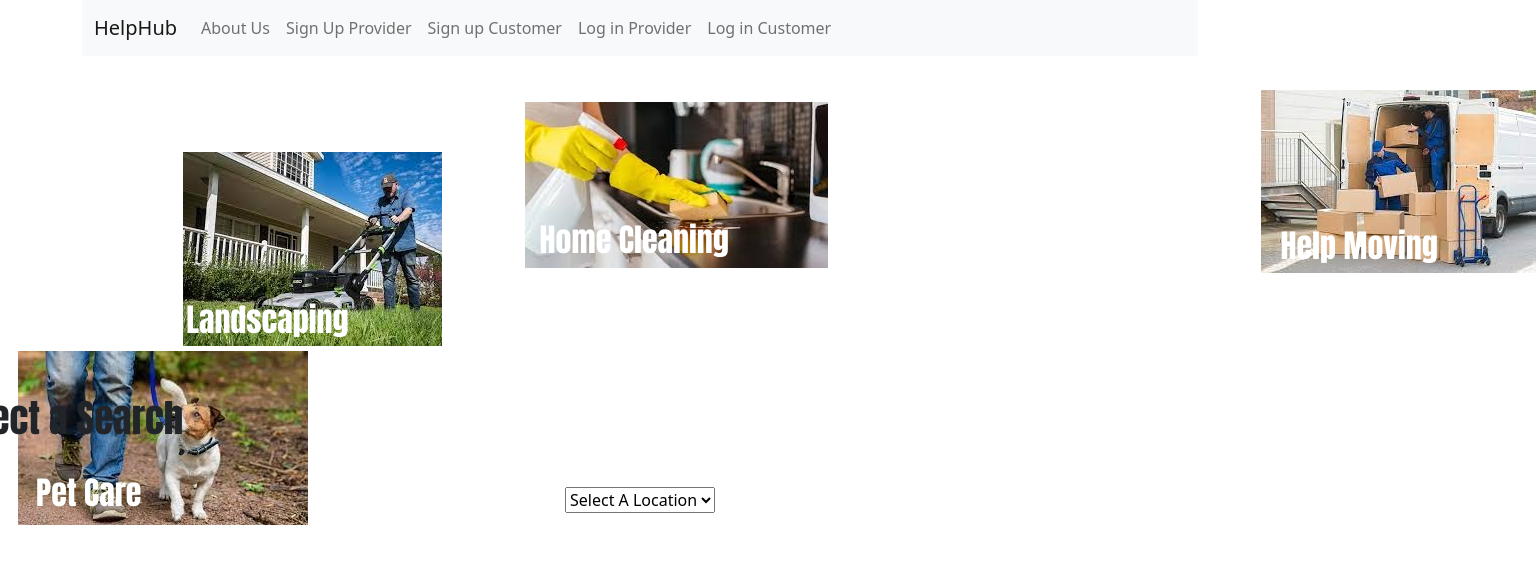
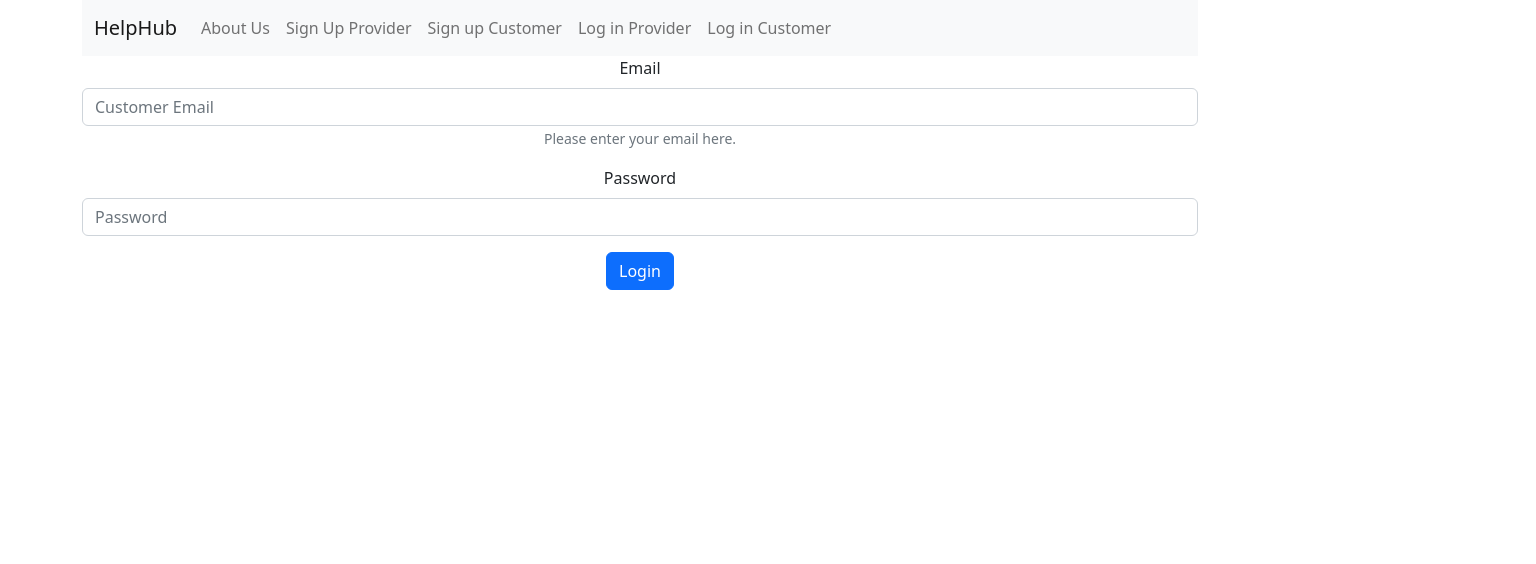
Before and after one commit to kdamato/HelpHub-FE, a React (Create React App) app: page /customer-login in a window 1280 px wide. Shown: the top 564 px of the page, 1536 px wide, since content can reach past the window. Built offline with nearby package versions, Linux system fonts and the light colour scheme.

Commit message:
created structure for both login pages and routing within App.js

```diff
--- a/package.json
+++ b/package.json
@@ -10,6 +10,7 @@
     "react": "^18.2.0",
     "react-bootstrap": "^2.6.0",
     "react-dom": "^18.2.0",
+    "react-router-dom": "^6.4.3",
     "react-scripts": "5.0.1",
     "web-vitals": "^2.1.4",
     "webpack": "^5.75.0"
--- a/src/App.js
+++ b/src/App.js
@@ -1,12 +1,44 @@
+import React, {useEffect, useState} from "react";
+import { BrowserRouter, Routes, Route } from "react-router-dom";
 import About from "./pages/About"
 import Home from "./pages/Home"
+import LoginCustomer from "./pages/LoginCustomer"
+import LoginProvider from "./pages/LoginProvider"
 import './App.css';
 
 function App() {
   return (
     <div className="App">
-      <Home />
-      {/* <About /> */}
+
+      <BrowserRouter>
+        <Routes>
+          <Route
+            path="/home"
+            element={
+              <Home />
+            }
+          />
+          <Route
+            path="/about"
+            element={
+              <About />
+            }
+          />
+          <Route path="/customer-login" element={<LoginCustomer />} />
+          <Route
+            path="/customer-login"
+            element={
+              <LoginCustomer />
+            }
+          />
+          <Route
+            path="/provider-login"
+            element={
+              <LoginProvider />
+            }
+          />
+        </Routes>
+      </BrowserRouter>
     </div>
   );
 }
--- a/src/pages/LoginCustomer.js
+++ b/src/pages/LoginCustomer.js
@@ -1,15 +1,43 @@
 import Container from "react-bootstrap/Container";
 import Navigation from "../components/Navigation";
 import Stack from "react-bootstrap/Stack";
+import Button from 'react-bootstrap/Button';
+import Form from 'react-bootstrap/Form';
+import { useNavigate } from 'react-router-dom'
 
 
 function LoginCustomer() {
+  const navigate = useNavigate()
+
+  const handleSubmit = event => {
+    event.preventDefault();
+    navigate('/home')
+  }
+
+
   return (
     <div>
       <Container>
         <Stack gap={3}>
           <Navigation />
         </Stack>
+        <Form onSubmit={handleSubmit}>
+          <Form.Group className="mb-3" controlId="formBasicEmail">
+            <Form.Label>Email</Form.Label>
+            <Form.Control type="text" placeholder="Customer Email" />
+            <Form.Text className="text-muted">
+                Please enter your email here.
+            </Form.Text>
+          </Form.Group>
+
+          <Form.Group className="mb-3" controlId="formGroupPassword">
+            <Form.Label>Password</Form.Label>
+            <Form.Control type="text" placeholder="Password" />
+          </Form.Group>
+          <Button variant="primary" type="submit">
+            Login
+          </Button>
+    </Form>
       </Container>
     </div>
   );
--- a/src/pages/LoginProvider.js
+++ b/src/pages/LoginProvider.js
@@ -1,15 +1,43 @@
 import Container from "react-bootstrap/Container";
 import Navigation from "../components/Navigation";
 import Stack from "react-bootstrap/Stack";
+import Button from 'react-bootstrap/Button';
+import Form from 'react-bootstrap/Form';
+import { useNavigate } from 'react-router-dom'
 
 
 function LoginProvider() {
+  const navigate = useNavigate()
+
+  const handleSubmit = event => {
+    event.preventDefault();
+    navigate('/home')
+  }
+
+
   return (
     <div>
       <Container>
         <Stack gap={3}>
           <Navigation />
         </Stack>
+        <Form onSubmit={handleSubmit}>
+          <Form.Group className="mb-3" controlId="formBasicEmail">
+            <Form.Label>Email</Form.Label>
+            <Form.Control type="text" placeholder="Customer Email" />
+            <Form.Text className="text-muted">
+                Please enter your email here.
+            </Form.Text>
+          </Form.Group>
+
+          <Form.Group className="mb-3" controlId="formGroupPassword">
+            <Form.Label>Password</Form.Label>
+            <Form.Control type="text" placeholder="Password" />
+          </Form.Group>
+          <Button variant="primary" type="submit">
+            Login
+          </Button>
+    </Form>
       </Container>
     </div>
   );
```
Also changed, not shown: 1 other file (tests, documents, lock files or other folders).
